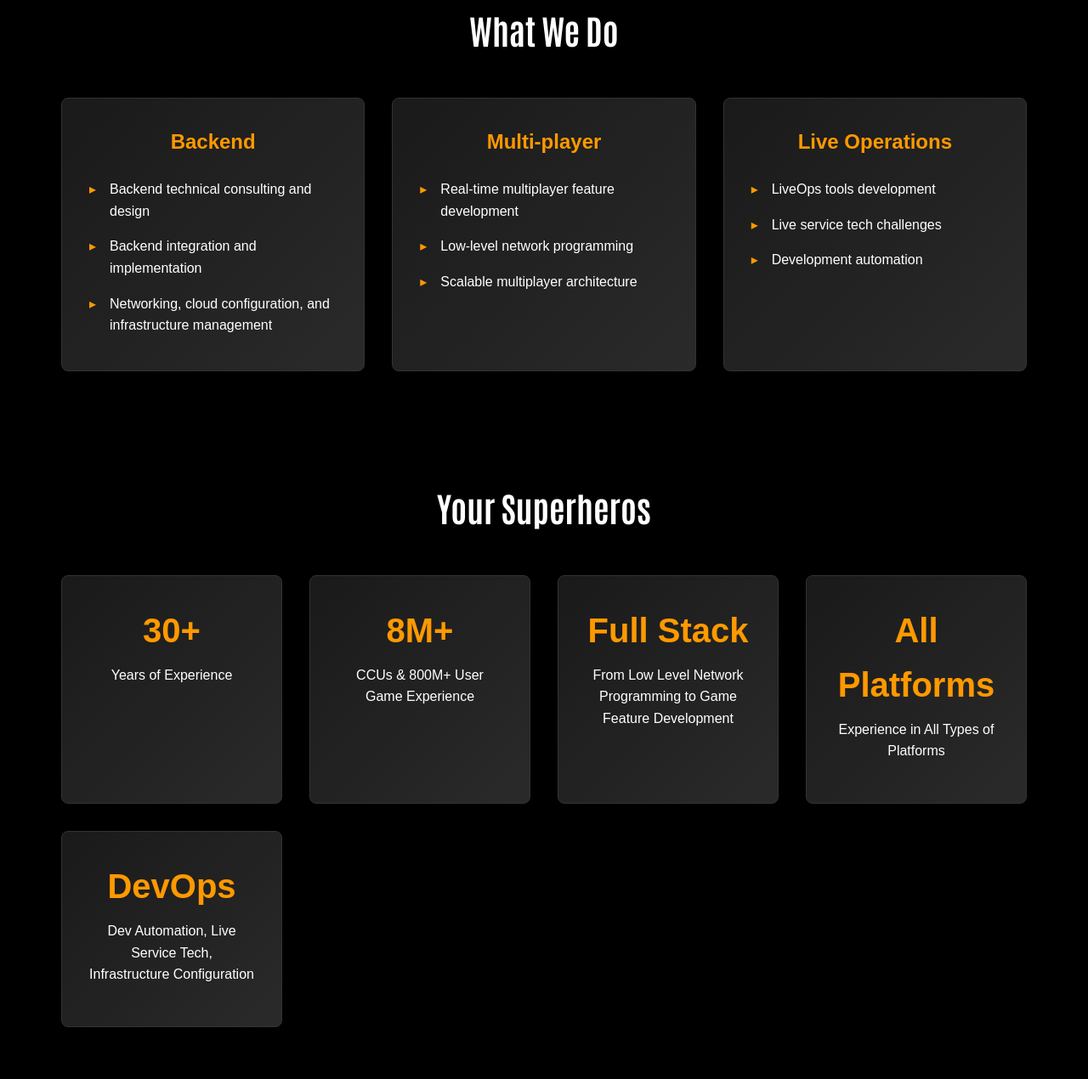
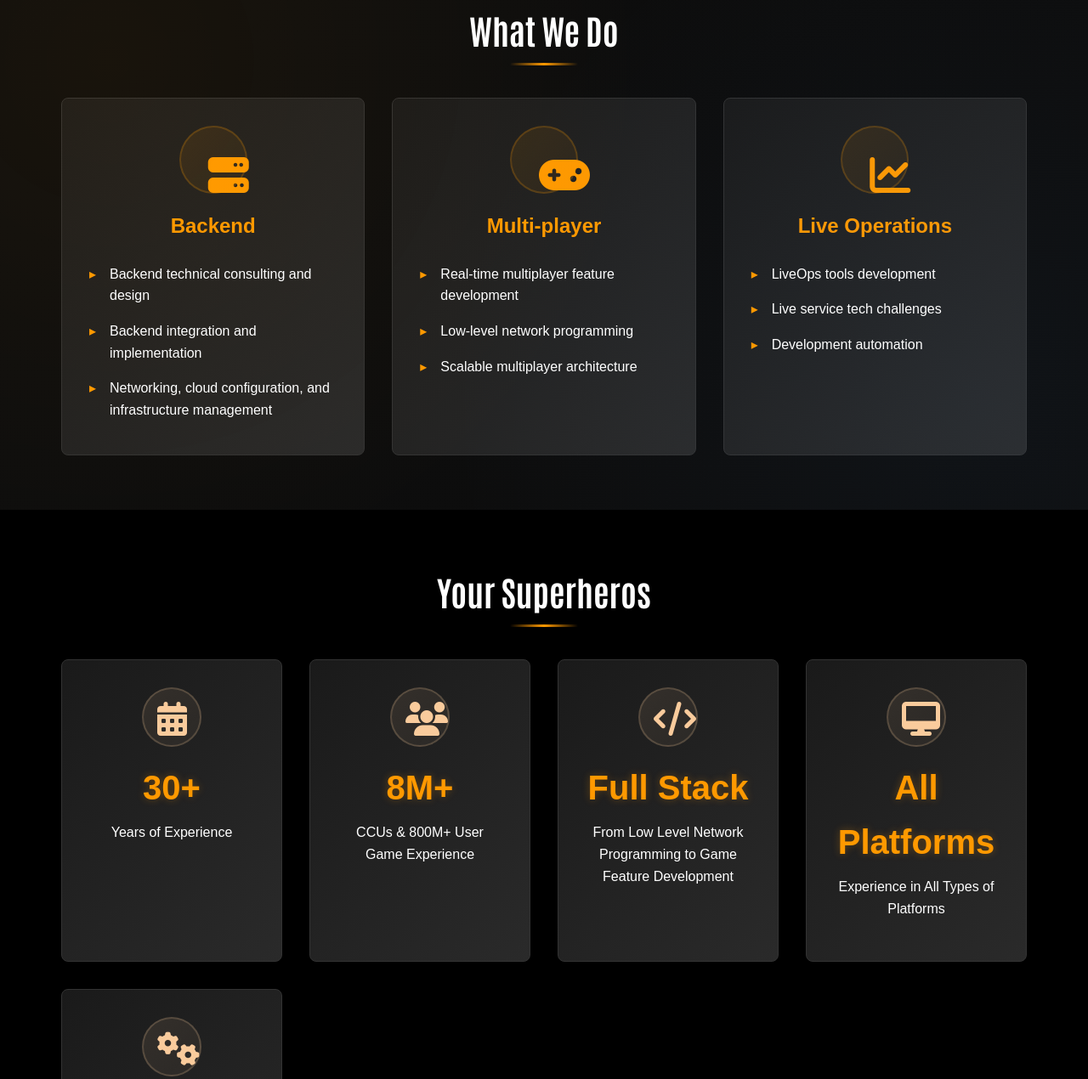
Before and after one commit to CosmoUniverse/cosmouniverse.github.io, a plain HTML site: page index.html in a window 1280 px wide. Shown: the part 822-2092 px from the top of the page at 85% size. Drawn offline with Linux system fonts and the light colour scheme.

Commit message:
checkpoint

```diff
--- a/index.html
+++ b/index.html
@@ -8,6 +8,9 @@
 
     <!-- Fonts -->
     <link href="https://fonts.googleapis.com/css2?family=Antonio:wght@400;700&family=Inter:wght@400;500;600;700&display=swap" rel="stylesheet">
+
+    <!-- Font Awesome Icons -->
+    <link rel="stylesheet" href="https://cdnjs.cloudflare.com/ajax/libs/font-awesome/6.5.1/css/all.min.css">
 
     <!-- Styles -->
     <link rel="stylesheet" href="styles.css">
@@ -42,6 +45,9 @@
                 <h2>What We Do</h2>
                 <div class="services-grid">
                     <div class="service-card">
+                        <div class="service-icon">
+                            <i class="fas fa-server"></i>
+                        </div>
                         <h3>Backend</h3>
                         <ul class="service-list">
                             <li>Backend technical consulting and design</li>
@@ -50,6 +56,9 @@
                         </ul>
                     </div>
                     <div class="service-card">
+                        <div class="service-icon">
+                            <i class="fas fa-gamepad"></i>
+                        </div>
                         <h3>Multi-player</h3>
                         <ul class="service-list">
                             <li>Real-time multiplayer feature development</li>
@@ -58,6 +67,9 @@
                         </ul>
                     </div>
                     <div class="service-card">
+                        <div class="service-icon">
+                            <i class="fas fa-chart-line"></i>
+                        </div>
                         <h3>Live Operations</h3>
                         <ul class="service-list">
                             <li>LiveOps tools development</li>
@@ -75,22 +87,37 @@
                 <h2>Your Superheros</h2>
                 <div class="expertise-grid">
                     <div class="expertise-item">
+                        <div class="expertise-icon">
+                            <i class="fas fa-calendar-alt"></i>
+                        </div>
                         <span class="expertise-number">30+</span>
                         <p>Years of Experience</p>
                     </div>
                     <div class="expertise-item">
+                        <div class="expertise-icon">
+                            <i class="fas fa-users"></i>
+                        </div>
                         <span class="expertise-number">8M+</span>
                         <p>CCUs & 800M+ User Game Experience</p>
                     </div>
                     <div class="expertise-item">
+                        <div class="expertise-icon">
+                            <i class="fas fa-code"></i>
+                        </div>
                         <span class="expertise-number">Full Stack</span>
                         <p>From Low Level Network Programming to Game Feature Development</p>
                     </div>
                     <div class="expertise-item">
+                        <div class="expertise-icon">
+                            <i class="fas fa-desktop"></i>
+                        </div>
                         <span class="expertise-number">All Platforms</span>
                         <p>Experience in All Types of Platforms</p>
                     </div>
                     <div class="expertise-item">
+                        <div class="expertise-icon">
+                            <i class="fas fa-cogs"></i>
+                        </div>
                         <span class="expertise-number">DevOps</span>
                         <p>Dev Automation, Live Service Tech, Infrastructure Configuration</p>
                     </div>
@@ -166,15 +193,16 @@
         <section class="section">
             <div class="container">
                 <div class="hero-section">
+                    <div class="big-text-background">COSMOS</div>
                     <p class="hero-description">
                         CosmoUniverse specializes in providing consulting, design, co-development,
                         live services tech support, and LiveOps tools implementation.
                     </p>
-                    <p class="hero-description">
+                    <p class="hero-description hero-highlight">
                         <strong>Connect your players, sync your watch, go live, and make it feel like the real world!</strong>
                     </p>
                     <p class="hero-description">
-                        You can team up with 30 years of Real-time Multiplayer game development expertise!
+                        You can team up with <span class="highlight-number">30 years</span> of Real-time Multiplayer game development expertise!
                     </p>
                 </div>
             </div>
--- a/styles.css
+++ b/styles.css
@@ -58,6 +58,20 @@ h2 {
     color: var(--text-light);
     margin-bottom: var(--spacing-md);
     text-align: center;
+    position: relative;
+    z-index: 1;
+}
+
+h2::after {
+    content: '';
+    position: absolute;
+    bottom: -10px;
+    left: 50%;
+    transform: translateX(-50%);
+    width: 80px;
+    height: 3px;
+    background: linear-gradient(90deg, transparent, var(--primary-color), transparent);
+    border-radius: 2px;
 }
 
 h3 {
@@ -77,6 +91,28 @@ p {
     text-align: center;
     padding: var(--spacing-xl) 0;
     background: linear-gradient(135deg, var(--background-dark) 0%, #1a1a1a 100%);
+    position: relative;
+    overflow: hidden;
+}
+
+.header::before {
+    content: '';
+    position: absolute;
+    top: 0;
+    left: 0;
+    right: 0;
+    bottom: 0;
+    background:
+        radial-gradient(circle at 20% 50%, rgba(255, 153, 0, 0.1) 0%, transparent 50%),
+        radial-gradient(circle at 80% 20%, rgba(74, 144, 226, 0.1) 0%, transparent 50%),
+        radial-gradient(circle at 40% 80%, rgba(126, 211, 33, 0.1) 0%, transparent 50%);
+    animation: float 20s ease-in-out infinite;
+}
+
+@keyframes float {
+    0%, 100% { transform: translateY(0px) rotate(0deg); }
+    33% { transform: translateY(-10px) rotate(1deg); }
+    66% { transform: translateY(5px) rotate(-1deg); }
 }
 
 .logo {
@@ -85,6 +121,9 @@ p {
     font-weight: 700;
     color: var(--primary-color);
     margin-bottom: var(--spacing-sm);
+    position: relative;
+    z-index: 1;
+    text-shadow: 0 0 20px rgba(255, 153, 0, 0.3);
 }
 
 .tagline {
@@ -114,6 +153,24 @@ p {
 /* Main Content Sections */
 .section {
     padding: var(--spacing-xl) 0;
+    position: relative;
+}
+
+.section:nth-child(even) {
+    background: linear-gradient(135deg, rgba(26, 26, 26, 0.5) 0%, rgba(42, 42, 42, 0.3) 100%);
+}
+
+.section:nth-child(even)::before {
+    content: '';
+    position: absolute;
+    top: 0;
+    left: 0;
+    right: 0;
+    bottom: 0;
+    background:
+        radial-gradient(circle at 10% 20%, rgba(255, 153, 0, 0.05) 0%, transparent 50%),
+        radial-gradient(circle at 90% 80%, rgba(74, 144, 226, 0.05) 0%, transparent 50%);
+    pointer-events: none;
 }
 
 .hero-section {
@@ -131,6 +188,36 @@ p {
     color: var(--text-light);
     max-width: 800px;
     margin: 0 auto var(--spacing-md);
+    position: relative;
+    z-index: 2;
+}
+
+.hero-highlight {
+    background: linear-gradient(135deg, rgba(255, 153, 0, 0.1) 0%, rgba(255, 153, 0, 0.05) 100%);
+    padding: var(--spacing-sm);
+    border-radius: var(--border-radius);
+    border-left: 4px solid var(--primary-color);
+}
+
+.highlight-number {
+    color: var(--primary-color);
+    font-weight: 700;
+    font-size: 1.3em;
+    text-shadow: 0 0 10px rgba(255, 153, 0, 0.3);
+}
+
+.big-text-background {
+    position: absolute;
+    top: 50%;
+    left: 50%;
+    transform: translate(-50%, -50%);
+    font-family: var(--font-primary);
+    font-size: 8rem;
+    font-weight: 700;
+    color: rgba(255, 153, 0, 0.03);
+    z-index: 0;
+    user-select: none;
+    pointer-events: none;
 }
 
 /* Services Grid */
@@ -152,6 +239,32 @@ p {
 .service-card:hover {
     transform: translateY(-4px);
     box-shadow: 0 8px 24px rgba(0, 0, 0, 0.3);
+}
+
+/* Service Icons */
+.service-icon {
+    text-align: center;
+    margin-bottom: var(--spacing-sm);
+}
+
+.service-icon i {
+    font-size: 3rem;
+    color: var(--primary-color);
+    background: linear-gradient(135deg, rgba(255, 153, 0, 0.1) 0%, rgba(255, 153, 0, 0.05) 100%);
+    padding: var(--spacing-md);
+    border-radius: 50%;
+    display: inline-block;
+    width: 80px;
+    height: 80px;
+    line-height: 48px;
+    transition: all 0.3s ease;
+    border: 2px solid rgba(255, 153, 0, 0.2);
+}
+
+.service-card:hover .service-icon i {
+    transform: scale(1.1);
+    box-shadow: 0 0 25px rgba(255, 153, 0, 0.4);
+    border-color: var(--primary-color);
 }
 
 .service-card h3 {
@@ -192,11 +305,54 @@ p {
     border-radius: var(--border-radius);
     text-align: center;
     border: 1px solid #333;
-    transition: transform 0.3s ease;
+    transition: all 0.3s ease;
+    position: relative;
+    overflow: hidden;
+}
+
+.expertise-item::before {
+    content: '';
+    position: absolute;
+    top: 0;
+    left: -100%;
+    width: 100%;
+    height: 100%;
+    background: linear-gradient(90deg, transparent, rgba(255, 153, 0, 0.1), transparent);
+    transition: left 0.5s ease;
 }
 
 .expertise-item:hover {
-    transform: translateY(-2px);
+    transform: translateY(-4px);
+    box-shadow: 0 8px 25px rgba(255, 153, 0, 0.2);
+}
+
+.expertise-item:hover::before {
+    left: 100%;
+}
+
+/* Expertise Icons */
+.expertise-icon {
+    margin-bottom: var(--spacing-sm);
+}
+
+.expertise-icon i {
+    font-size: 2.5rem;
+    color: var(--secondary-color);
+    background: linear-gradient(135deg, rgba(249, 203, 156, 0.1) 0%, rgba(249, 203, 156, 0.05) 100%);
+    padding: var(--spacing-sm);
+    border-radius: 50%;
+    display: inline-block;
+    width: 70px;
+    height: 70px;
+    line-height: 38px;
+    transition: all 0.3s ease;
+    border: 2px solid rgba(249, 203, 156, 0.2);
+}
+
+.expertise-item:hover .expertise-icon i {
+    transform: rotateY(360deg);
+    color: var(--primary-color);
+    border-color: var(--primary-color);
 }
 
 .expertise-number {
@@ -205,6 +361,7 @@ p {
     color: var(--primary-color);
     display: block;
     margin-bottom: var(--spacing-xs);
+    text-shadow: 0 0 10px rgba(255, 153, 0, 0.3);
 }
 
 /* Process Section */
```
